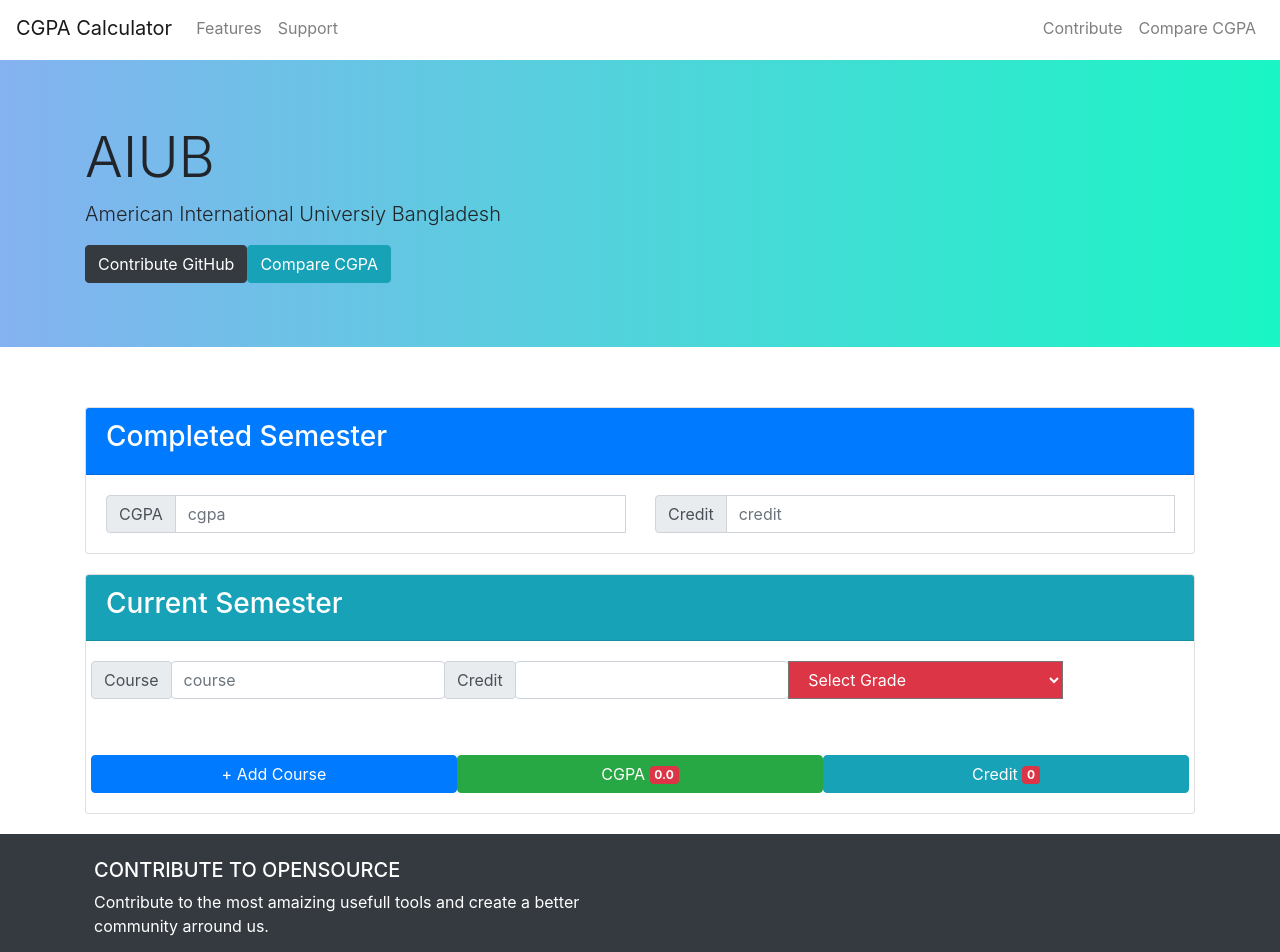
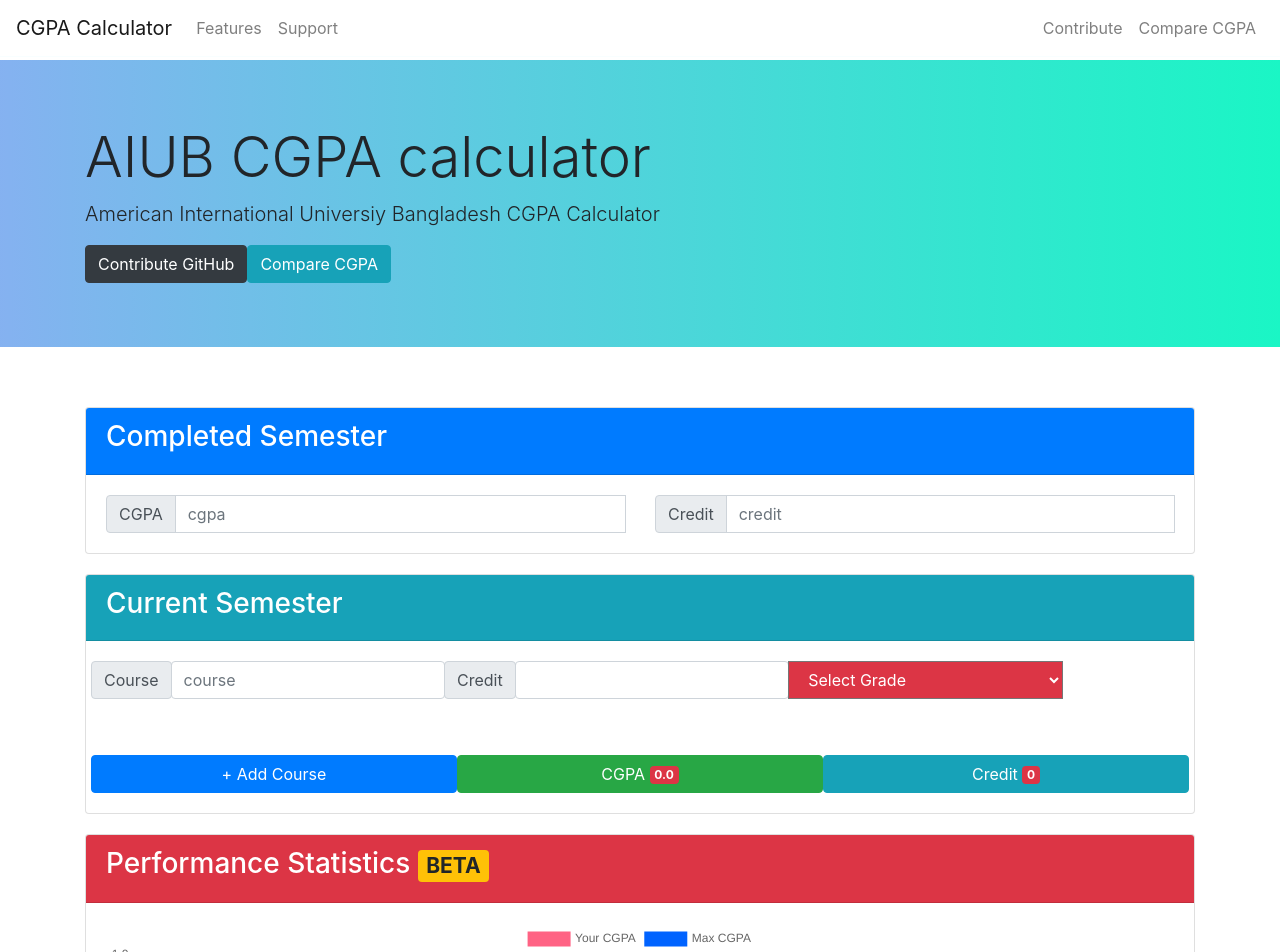
Before and after one commit to LitHaxor/CGPA-Calculator-Bangladesh, a React (Create React App) app: page /cgpa/aiub in a window 1280 px wide. Shown: the top 952 px of the page. Built offline with nearby package versions, Linux system fonts and the light colour scheme.

Commit message:
3.0.1 BETA: Performance Stats[beta] added

```diff
--- a/package.json
+++ b/package.json
@@ -7,6 +7,7 @@
     "@testing-library/react": "^11.1.0",
     "@testing-library/user-event": "^12.1.10",
     "bootstrap": "^4.5.3",
+    "chart.js": "^2.9.4",
     "jquery": "^3.5.1",
     "popper.js": "^1.16.1",
     "react": "^17.0.1",
--- a/src/Screens/CGPAScreen.jsx
+++ b/src/Screens/CGPAScreen.jsx
@@ -16,7 +16,7 @@
     return(
         <div>
             <Nav/>
-            <Jumbo header={university.name} message={university.description} />
+            <Jumbo header={university.header} message={university.description} />
             <Calc points={university.points} grades={university.grades}/>
             <Footer></Footer>
         </div>
--- a/src/tools/CalcApp.jsx
+++ b/src/tools/CalcApp.jsx
@@ -1,12 +1,15 @@
 import React from 'react';
 import $ from 'jquery';
+import Chart from "chart.js";
 
 class CalcApp extends React.Component {
-
+   chartRef = React.createRef();
     componentDidMount(){
         var $oBox = $('.outer-box');
         var $gpa = $('#gpa');
         var $credit = $('#credit');
+        let cr=[];
+        let cg=[];
         var $result = $('.result').hide();
 
         $('.btnc').click(function() {
@@ -25,12 +28,11 @@
 
         $oBox.on("change", ".grade-select", function() {
           $gpa.text(getTotal());
-
           $result.is(":hidden") && $result.show();
         });
         $oBox.on("change", ".grade-select", function() {
           $credit.text(getcredit());
-
+          updateChart();
           $result.is(":hidden") && $result.show();
         });
 
@@ -54,13 +56,20 @@
           ptr = points*credit;
           $gpa.text(getTotal());
           $credit.text(getcredit());
+          updateChart();
         })
         $('.cgpa').on("change", function(){
           points = parseFloat($('.cgpa').val() || 0);
           ptr = points*credit;
           $gpa.text(getTotal());
           $credit.text(getcredit());
+
         })
+
+
+
+
+
         function getTotal() {
 
           var credits = 0;
@@ -75,25 +84,78 @@
               credits += parseFloat($this.val() || 0);
             }
           });
+
           return  (point/credits).toFixed(2);
         }
 
+
+
         function getcredit() {
           var credits = 0;
-
           credits = credit;
           $(".units").each(function() {
             var $this = $(this);
             if(!isNaN($this.val()) && !isNaN($this.parent().find('.grade-select').val())) {
-            credits += parseFloat($this.val() || 0);
+              credits += parseFloat($this.val() || 0)
             }
           });
           return  (credits);
         }
 
+        function updateMax()
+        {
+          let sum_cr=0;
+          for(var i=0; i< cr.length ; i++)
+            sum_cr = (cr[i]);
+          let total_gr = ((sum_cr-credit)*4) + (points * credit);
+          return((total_gr)/sum_cr).toFixed(2);
+
+        }
         $(".btnc").on("click", function () {
+
+
             return false;
         });
+        let max=[];
+
+        const myChartRef = this.chartRef.current.getContext('2d');
+        const chart=new Chart(myChartRef, {
+            // The type of chart we want to create
+            type: 'line',
+
+            // The data for our dataset
+            data: {
+                labels: cr,
+                datasets: [{
+                    label: 'Your CGPA',
+                    legend: 'Credit',
+                    backgroundColor: 'rgb(255, 99, 132)',
+                    borderColor: 'rgb(255, 99, 132)',
+                    data: cg,
+                },
+                {
+                    label: 'Max CGPA',
+                    backgroundColor: 'rgb(0, 99, 255)',
+                    borderColor: 'rgb(0, 99, 255)',
+                    data: max,
+                    type: 'line'
+                },
+              ]
+            },
+
+            // Configuration options go here
+            options: {}
+        });
+
+
+
+        function updateChart ()
+        {
+          cg.push(getTotal());
+          cr.push(getcredit());
+          max.push(updateMax());
+          chart.update();
+        }
 
     }
     render() {
@@ -151,6 +213,12 @@
 
               </div>
 
+              <div className="card content-3">
+                    <div className="card-header bg-danger"><h3 className="text-white">Performance Statistics <span className="badge badge-warning">BETA</span></h3></div>
+                    <div className="card-body">
+                        <canvas id="mychart" ref={this.chartRef}></canvas>
+                    </div>
+              </div>
               </div>
         </div>
         )
--- a/src/unidata.js
+++ b/src/unidata.js
@@ -3,7 +3,8 @@
         {
             _name : "aiub",
             name: "AIUB",
-            description: "American International Universiy Bangladesh",
+            header: "AIUB CGPA calculator",
+            description: "American International Universiy Bangladesh CGPA Calculator",
             logo : "https://upload.wikimedia.org/wikipedia/en/4/45/AIUB_whole_logo.png",
             points:[4,3.75,3.5,3.25,3,2.75,2.5,2.25,0],
             grades: ['A+ (100-90)',
@@ -20,7 +21,8 @@
         },
         {
             _name : "nsu",
-            name: "NSU CGPA Calculator",
+            name: "NSU",
+            header: "NSU CGPA calculator",
             description: "North South University Bangladesh CGPA Calculator",
             logo : "https://upload.wikimedia.org/wikipedia/commons/5/5c/North-South-University-logo-03.png",
             points:[4,3.7,3.3,3,2.7,2.3,2.0,1.7,1.3,1.0,0],
@@ -40,7 +42,8 @@
         {
             _name : "iub",
             name: "IUB",
-            description: "Independent University Bangladesh",
+            header: "IUB CGPA calculator",
+            description: "Independent University Bangladesh CGPA Calculator",
             logo : "https://upload.wikimedia.org/wikipedia/en/4/4d/Independent_University%2C_Bangladesh_logo.png",
             points:[4,3.75,3.5,3.25,3,2.75,2.5,2.25,0],
             grades: ['A+ (100-90)',
@@ -57,7 +60,8 @@
         {
             _name: "bracu",
             name : "BRACU",
-            description : "BRAC University",
+            header: "BRACU CGPA calculator",
+            description : "BRAC University CGPA Calculator",
             logo: "https://upload.wikimedia.org/wikipedia/en/4/46/BRAC_University_logo.png",
             points:[4,3.75,3.5,3.25,3,2.75,2.5,2.25,0],
             grades: ['A+ (100-90)',
@@ -74,7 +78,8 @@
         {
             _name: "diu",
             name : "DIU",
-            description : "Deffodils International University",
+            header: "DIU CGPA calculator",
+            description : "Deffodils International University CGPA Calculator",
             logo: "https://scontent.fdac16-1.fna.fbcdn.net/v/t1.0-9/107095282_3260554454170074_3447416116421837976_o.jpg?_nc_cat=107&ccb=2&_nc_sid=09cbfe&_nc_ohc=JSOISSuB6WMAX_EhFvq&_nc_ht=scontent.fdac16-1.fna&oh=4bf90942d82d6cdc05ca27d5f4cfea7c&oe=600F7159",
             points:[4,3.75,3.5,3.25,3,2.75,2.5,2.25,0],
             grades: ['A+ (100-90)',
@@ -91,7 +96,26 @@
         {
             _name : "uiu",
             name : "UIU",
-            description: "United International Universiy",
+            header: "UIU CGPA calculator",
+            description: "United International Universiy CGPA Calculator",
+            logo: "assets/pics/uiu.png",
+            points:[4,3.75,3.5,3.25,3,2.75,2.5,2.25,0],
+            grades: ['A+ (100-90)',
+                     'A (89-85)',
+                     'B+ (84-80)',
+                     'B (79-75)',
+                     'C+ (74-70)',
+                     'C (69-65)',
+                     'D+ (64-60)',
+                     'D (59-50)',
+                     'F (49-0)'
+            ]
+        },
+        {
+            _name : "ewu",
+            name : "EWU",
+            header: "EWU CGPA calculator",
+            description: "East West University CGPA Calculator",
             logo: "assets/pics/uiu.png",
             points:[4,3.75,3.5,3.25,3,2.75,2.5,2.25,0],
             grades: ['A+ (100-90)',
```
Also changed, not shown: src/tools/calculator.jsx (deleted), 2 other files (tests, documents, lock files or other folders). Lines whose indentation alone changed are shown as unchanged.
